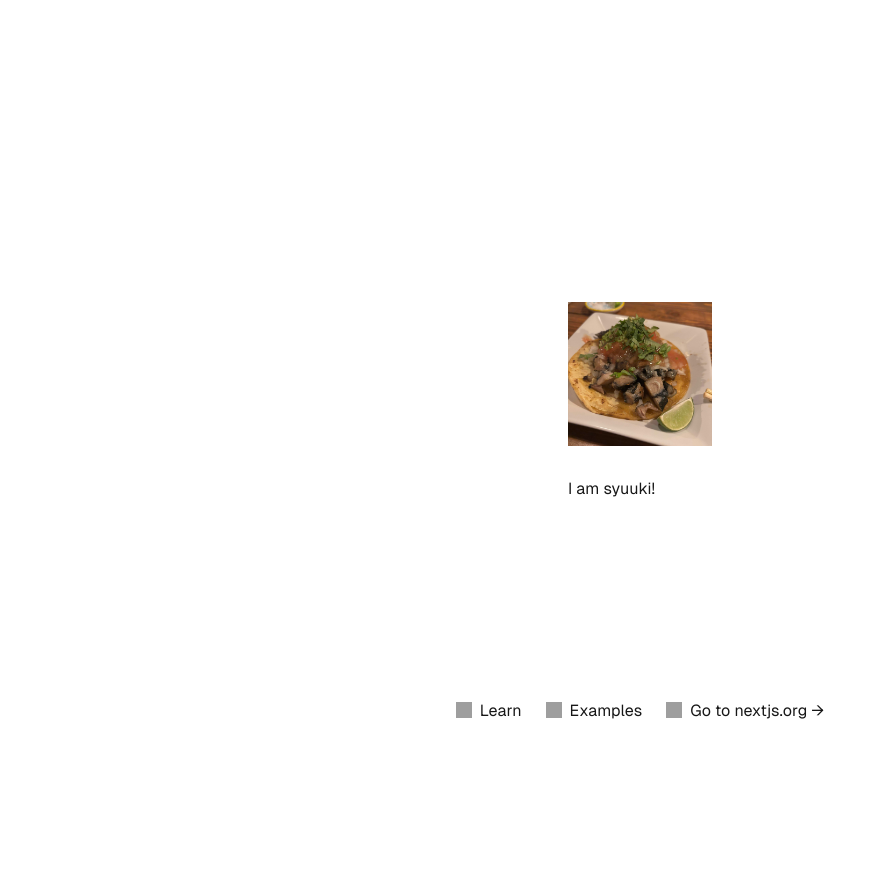
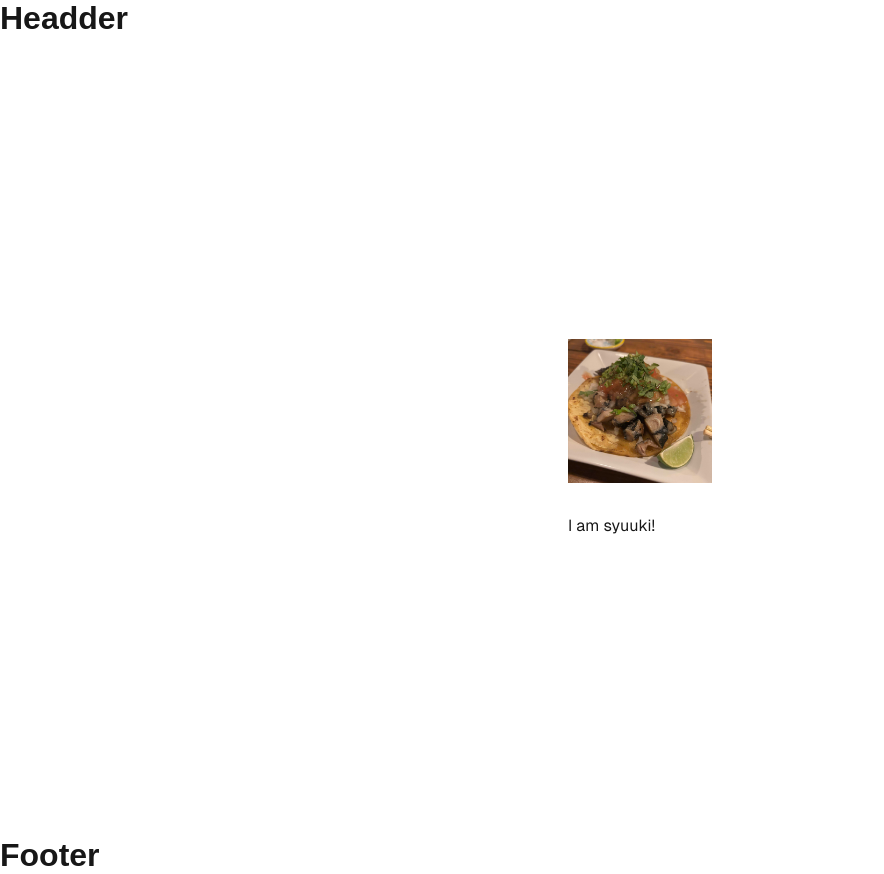
Before and after one commit to syuuki0927/nextjs-blog, a Next.js app: page / in a window 1280 px wide. Shown: the whole page, without its empty margins (0-884 px from the left). Before the commit the page ends 800 px from the top, so only its background shows below. Built offline with nearby package versions, Linux system fonts and the light colour scheme; grey boxes are pictures that could not be loaded.

Commit message:
layoutの追加

```diff
--- /dev/null
+++ b/src/components/layout.tsx
@@ -0,0 +1,13 @@
+import React from "react";
+
+const Layout = ({ children }: { children: React.ReactNode }) => {
+  return (
+    <>
+      <h1>Headder</h1>
+      {children}
+      <h1>Footer</h1>
+    </>
+  );
+};
+
+export default Layout;
--- a/src/pages/_app.tsx
+++ b/src/pages/_app.tsx
@@ -1,6 +1,11 @@
+import Layout from "@/components/layout";
 import "@/styles/globals.css";
 import type { AppProps } from "next/app";
 
 export default function App({ Component, pageProps }: AppProps) {
-  return <Component {...pageProps} />;
+  return (
+    <Layout>
+      <Component {...pageProps} />
+    </Layout>
+  );
 }
--- a/src/pages/index.tsx
+++ b/src/pages/index.tsx
@@ -35,50 +35,6 @@
           />
           I am syuuki!
         </main>
-        <footer className={styles.footer}>
-          <a
-            href="https://nextjs.org/learn?utm_source=create-next-app&utm_medium=default-template&utm_campaign=create-next-app"
-            target="_blank"
-            rel="noopener noreferrer"
-          >
-            <Image
-              aria-hidden
-              src="https://nextjs.org/icons/file.svg"
-              alt="File icon"
-              width={16}
-              height={16}
-            />
-            Learn
-          </a>
-          <a
-            href="https://vercel.com/templates?framework=next.js&utm_source=create-next-app&utm_medium=default-template&utm_campaign=create-next-app"
-            target="_blank"
-            rel="noopener noreferrer"
-          >
-            <Image
-              aria-hidden
-              src="https://nextjs.org/icons/window.svg"
-              alt="Window icon"
-              width={16}
-              height={16}
-            />
-            Examples
-          </a>
-          <a
-            href="https://nextjs.org?utm_source=create-next-app&utm_medium=default-template&utm_campaign=create-next-app"
-            target="_blank"
-            rel="noopener noreferrer"
-          >
-            <Image
-              aria-hidden
-              src="https://nextjs.org/icons/globe.svg"
-              alt="Globe icon"
-              width={16}
-              height={16}
-            />
-            Go to nextjs.org →
-          </a>
-        </footer>
       </div>
     </>
   );
```
